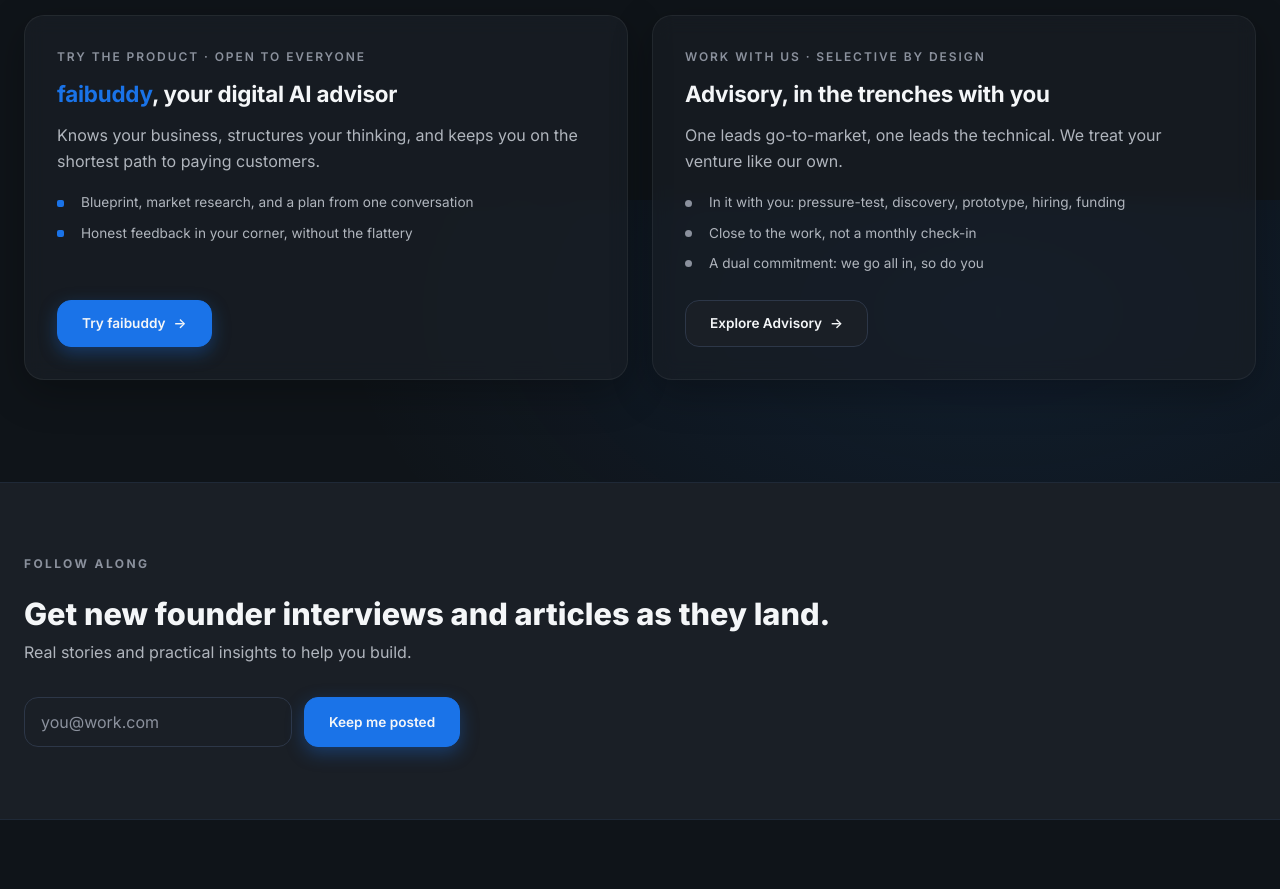
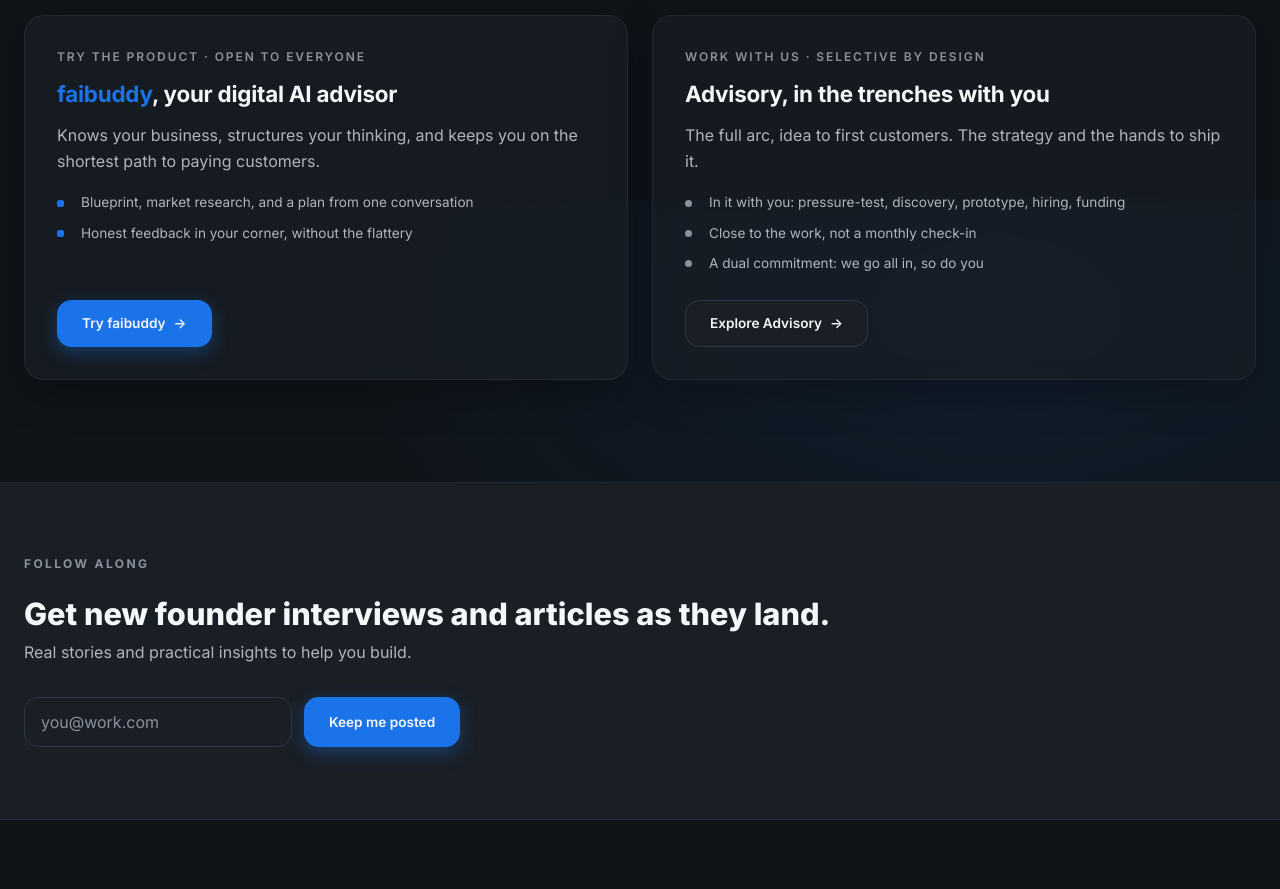
Before and after one commit to EngFreedomWithAI/FAI-Website, an Astro site: page / in a window 1280 px wide. Shown: the part 1400-2289 px from the top of the page. Built offline with nearby package versions, Linux system fonts and the light colour scheme; Astro itself is replaced by a stand-in of ours.

Commit message:
website home page change

```diff
--- a/src/pages/index.astro
+++ b/src/pages/index.astro
@@ -116,7 +116,7 @@
             <span class="way__tag">Work with us · selective by design</span>
             <h3 class="way__title"><span class="way__name">Advisory</span>, in the trenches with you</h3>
             <p class="way__lead">
-              One leads go-to-market, one leads the technical. We treat your venture like our own.
+              The full arc, idea to first customers. The strategy and the hands to ship it.
             </p>
             <ul class="way__list">
               <li>In it with you: pressure-test, discovery, prototype, hiring, funding</li>
```
